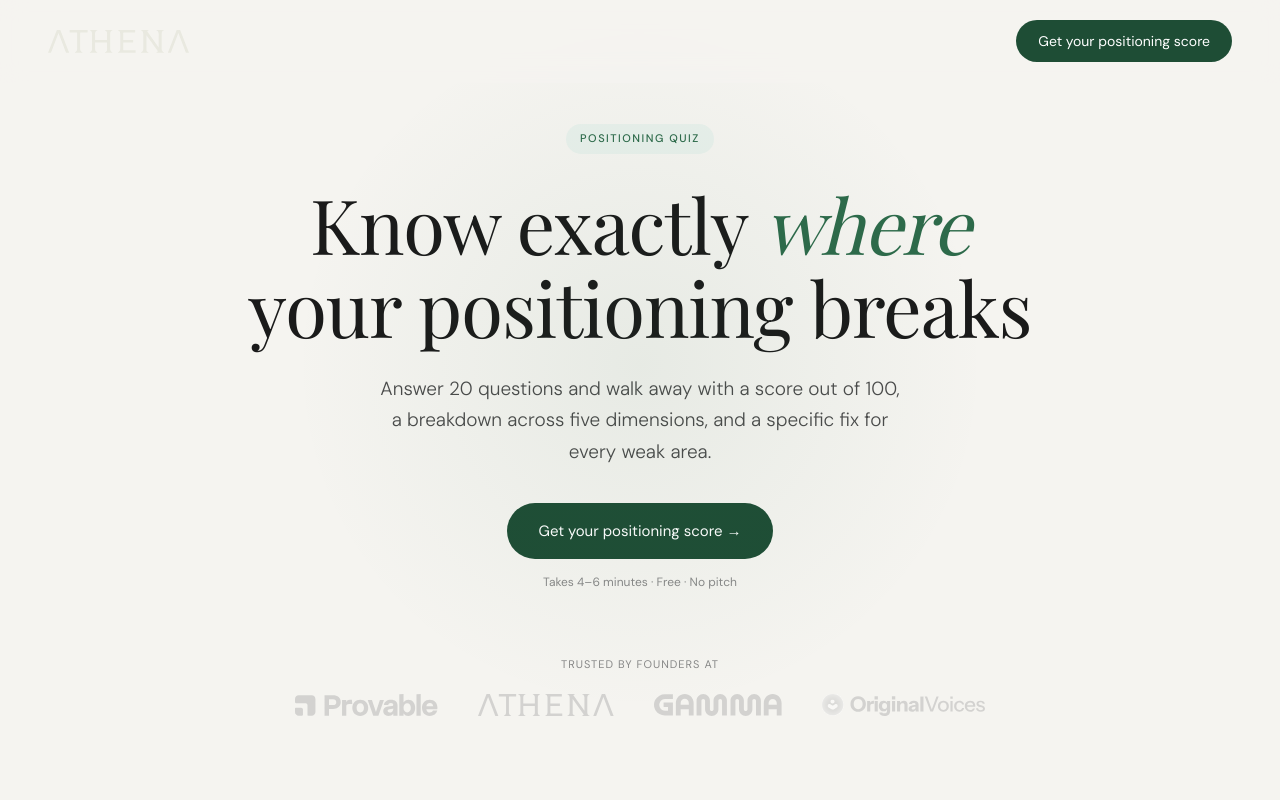
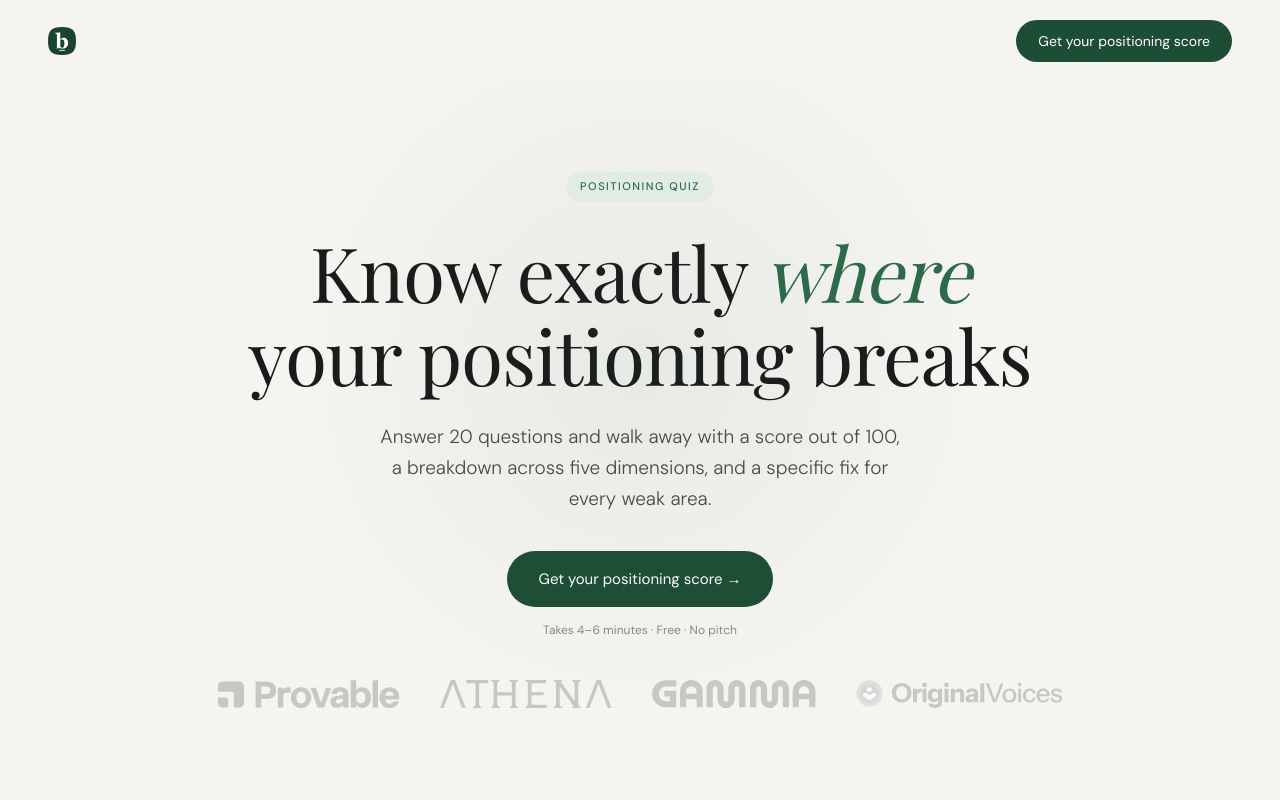
Before and after one commit to heyblake5/boundset, a Next.js app: page /quiz in a window 1280 px wide. Shown: the top 800 px of the page. Built offline with nearby package versions, Linux system fonts and the light colour scheme; a web font is replaced by a local one.

Commit message:
Update page.tsx

```diff
--- a/app/quiz/page.tsx
+++ b/app/quiz/page.tsx
@@ -11,7 +11,7 @@ export default function QuizPage() {
         .ql-logo img{height:24px;width:auto}
         .ql-ncta{background:#1e4d35;color:#fff;border:none;border-radius:100px;padding:10px 22px;font-family:'DM Sans',sans-serif;font-size:14px;cursor:pointer;text-decoration:none;display:inline-block;transition:all 0.2s}
         .ql-ncta:hover{background:#1a3d2e;transform:translateY(-1px)}
-        .ql-hero{min-height:100vh;display:flex;flex-direction:column;align-items:center;justify-content:center;text-align:center;padding:120px 24px 80px;position:relative}
+        .ql-hero{min-height:100vh;display:flex;flex-direction:column;align-items:center;justify-content:center;text-align:center;padding:120px 24px 40px;position:relative}
         .ql-hbg{position:absolute;top:50%;left:50%;transform:translate(-50%,-55%);width:700px;height:700px;border-radius:50%;background:radial-gradient(circle,rgba(45,106,74,0.07) 0%,transparent 70%);pointer-events:none}
         .ql-eye{display:inline-flex;align-items:center;font-size:11px;font-weight:500;letter-spacing:1.5px;text-transform:uppercase;color:#2d6a4a;background:#e8f0eb;padding:6px 14px;border-radius:100px;margin-bottom:28px}
         .ql h1{font-family:'Playfair Display',serif;font-size:clamp(42px,7vw,76px);font-weight:400;line-height:1.1;letter-spacing:-1px;max-width:800px;margin-bottom:24px}
@@ -20,10 +20,9 @@ export default function QuizPage() {
         .ql-btn{background:#1e4d35;color:#fff;border:none;border-radius:100px;padding:16px 32px;font-family:'DM Sans',sans-serif;font-size:15px;cursor:pointer;display:inline-flex;align-items:center;gap:8px;text-decoration:none;transition:all 0.2s}
         .ql-btn:hover{background:#1a3d2e;transform:translateY(-2px);box-shadow:0 8px 24px rgba(26,61,46,0.2)}
         .ql-meta{font-size:12px;color:#888;margin-top:14px}
-        .ql-lr{margin-top:64px;text-align:center}
-        .ql-ll{font-size:11px;letter-spacing:1px;text-transform:uppercase;color:#888;margin-bottom:20px}
+        .ql-lr{margin-top:40px;text-align:center}
         .ql-logos{display:flex;align-items:center;justify-content:center;gap:40px;flex-wrap:wrap}
-        .ql-div{width:1px;height:80px;background:linear-gradient(to bottom,transparent,rgba(0,0,0,0.14),transparent);margin:0 auto}
+        .ql-div{width:1px;height:40px;background:linear-gradient(to bottom,transparent,rgba(0,0,0,0.14),transparent);margin:0 auto}
         .ql-sec{padding:96px 24px;max-width:960px;margin:0 auto}
         .ql-sube{font-size:11px;font-weight:500;letter-spacing:1.5px;text-transform:uppercase;color:#888;margin-bottom:14px}
         .ql h2{font-family:'Playfair Display',serif;font-size:clamp(28px,4vw,44px);font-weight:400;line-height:1.15;letter-spacing:-0.5px;margin-bottom:14px}
@@ -62,7 +61,7 @@ export default function QuizPage() {
       <div className="ql">
         <nav id="qnav">
           <a href="https://boundset.com" className="ql-logo">
-            <img src="/wordmark-logo.svg" alt="Boundset" />
+            <img src="/favicon.svg" alt="Boundset" style={{height:'28px',width:'auto'}} />
           </a>
           <a href="/quiz/score" className="ql-ncta">Get your positioning score</a>
         </nav>
@@ -75,12 +74,11 @@ export default function QuizPage() {
           <a href="/quiz/score" className="ql-btn">Get your positioning score →</a>
           <p className="ql-meta">Takes 4–6 minutes · Free · No pitch</p>
           <div className="ql-lr">
-            <p className="ql-ll">Trusted by founders at</p>
             <div className="ql-logos">
-              <img src="/logo-provable.svg" alt="Provable" style={{height:'22px',opacity:0.45,filter:'grayscale(1)'}} />
-              <img src="/logo-athena.svg" alt="Athena" style={{height:'22px',opacity:0.45,filter:'grayscale(1)'}} />
-              <img src="/logo-gamma.svg" alt="Gamma" style={{height:'22px',opacity:0.45,filter:'grayscale(1)'}} />
-              <img src="/logo-originalvoices.svg" alt="OriginalVoices" style={{height:'22px',opacity:0.45,filter:'grayscale(1)'}} />
+              <img src="/logo-provable.svg" alt="Provable" style={{height:'28px',opacity:0.6,filter:'grayscale(1)'}} />
+              <img src="/logo-athena.svg" alt="Athena" style={{height:'28px',opacity:0.6,filter:'grayscale(1)'}} />
+              <img src="/logo-gamma.svg" alt="Gamma" style={{height:'28px',opacity:0.6,filter:'grayscale(1)'}} />
+              <img src="/logo-originalvoices.svg" alt="OriginalVoices" style={{height:'28px',opacity:0.6,filter:'grayscale(1)'}} />
             </div>
           </div>
         </section>
@@ -146,7 +144,7 @@ export default function QuizPage() {
 
         <footer className="ql-foot">
           <a href="https://boundset.com" className="ql-logo">
-            <img src="/wordmark-logo.svg" alt="Boundset" style={{height:'20px',opacity:0.7}} />
+            <img src="/favicon.svg" alt="Boundset" style={{height:'24px',width:'auto',opacity:0.7}} />
           </a>
           <div className="ql-fls">
             <a href="https://boundset.com">Home</a>
```
